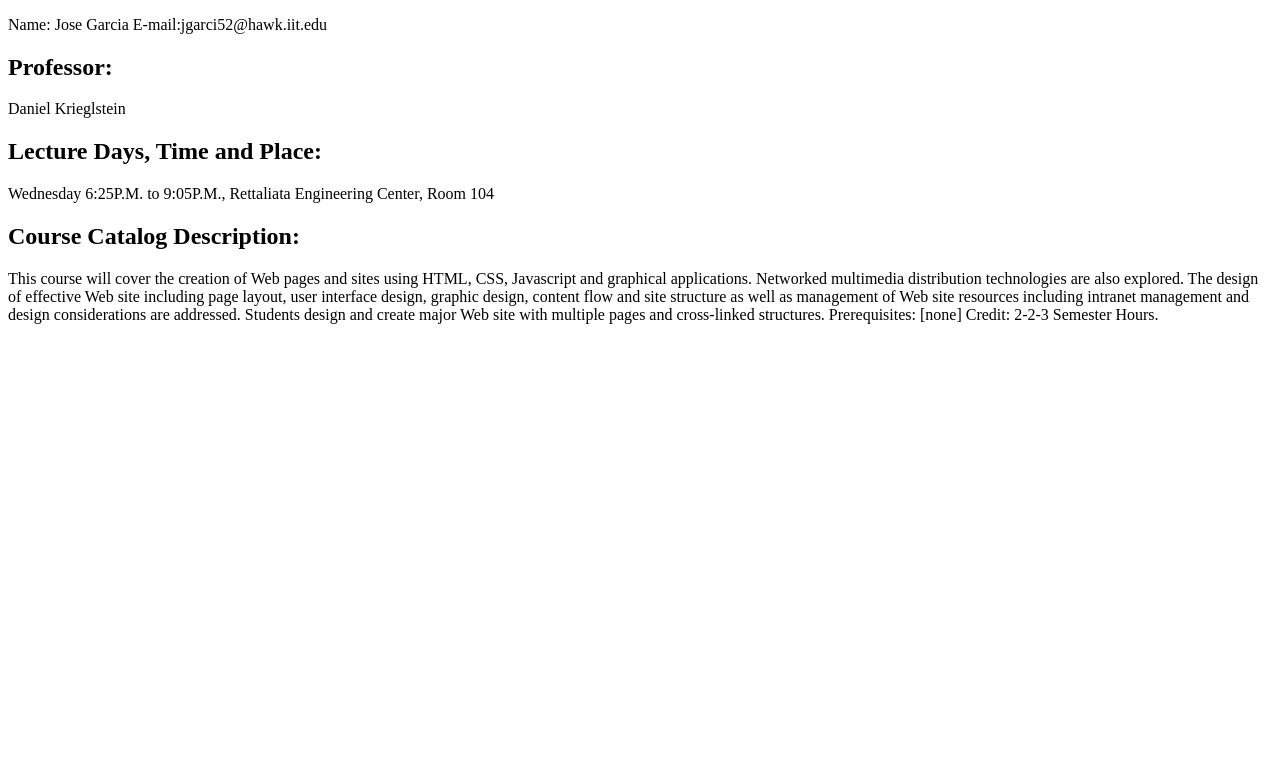
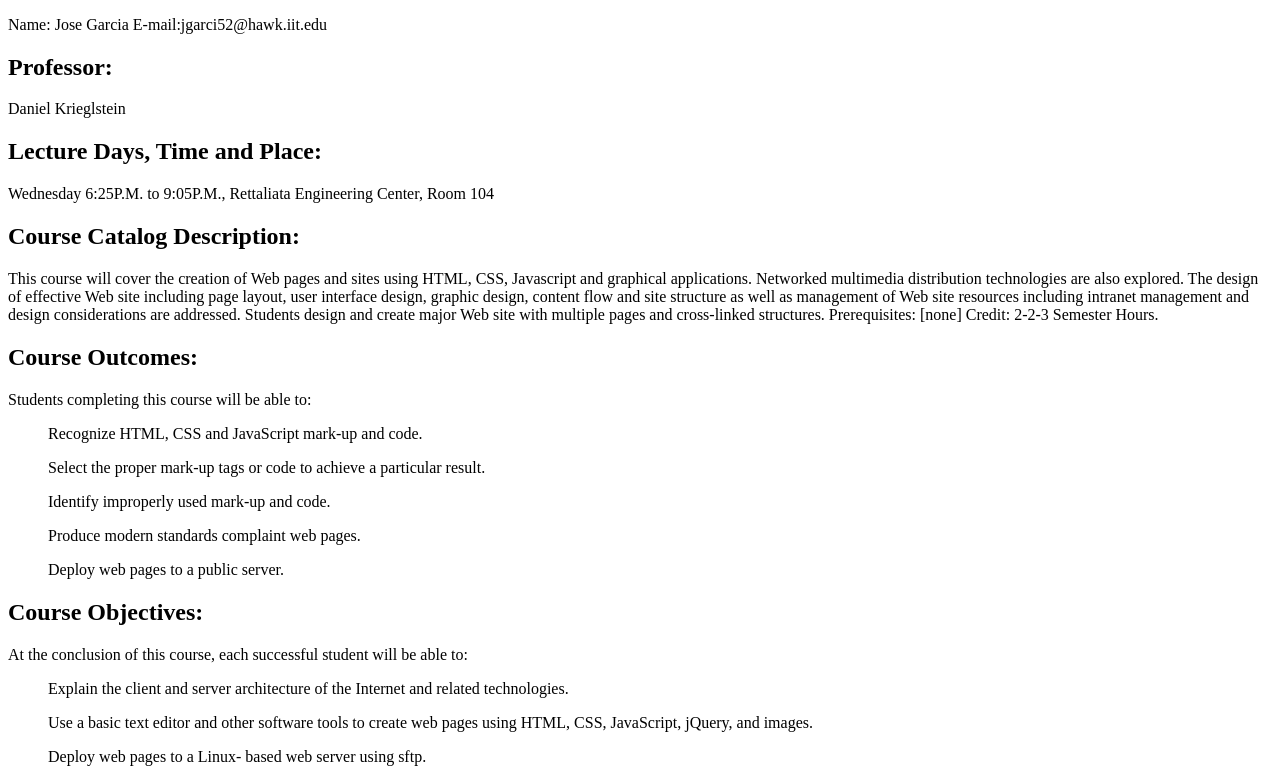
Before and after one commit to SaverLINK48/Lab_1, a plain HTML site: page index.html in a window 1280 px wide. Shown: the part 105-887 px from the top of the page. Before the commit the page ends 800 px from the top, so only its background shows below. Drawn offline with Linux system fonts and the light colour scheme.

Commit message:
Added the rest of the text from the document

```diff
--- a/index.html
+++ b/index.html
@@ -17,6 +17,18 @@
 		<p>Wednesday 6:25P.M. to 9:05P.M., Rettaliata Engineering Center, Room 104 </p>
     <h2>Course Catalog Description: </h2>
 		<p>This course will cover the creation of Web pages and sites using HTML, CSS, Javascript and graphical applications. Networked multimedia distribution technologies are also explored. The design of effective Web site including page layout, user interface design, graphic design, content flow and site structure as well as management of Web site resources including intranet management and design considerations are addressed. Students design and create major Web site with multiple pages and cross-linked structures. Prerequisites: [none] Credit: 2-2-3 Semester Hours.</p>
-
+	<h2>Course Outcomes: </h2>
+	  <p>Students completing this course will be able to:</p>
+		  <ul>Recognize HTML, CSS and JavaScript mark-up and code.</ul>
+		  <ul>Select the proper mark-up tags or code to achieve a particular result.</ul>
+		  <ul>Identify improperly used mark-up and code.</ul>
+		  <ul>Produce modern standards complaint web pages.</ul>
+		  <ul>Deploy web pages to a public server.</ul>
+	<h2>Course Objectives: </h2>
+	  <p>At the conclusion of this course, each successful student will be able to:</p>
+		  <ul>Explain the client and server architecture of the Internet and related technologies.</ul>
+		  <ul>Use a basic text editor and other software tools to create web pages using HTML, CSS, JavaScript, jQuery, and images.</ul>
+		  <ul>Deploy web pages to a Linux- based web server using sftp.</ul>
+  </section>
 </body>
 </html>
```
